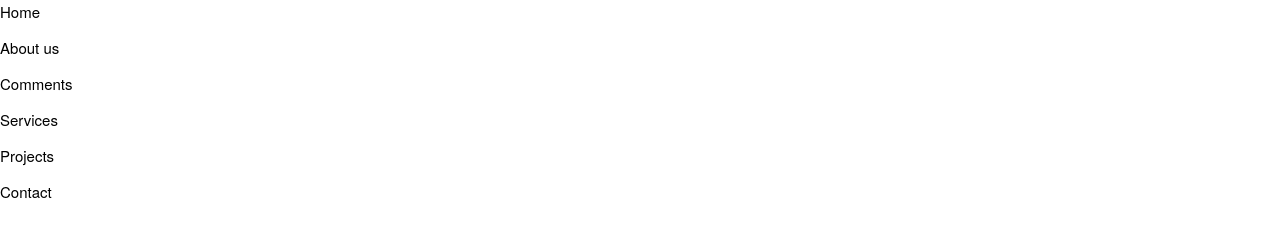
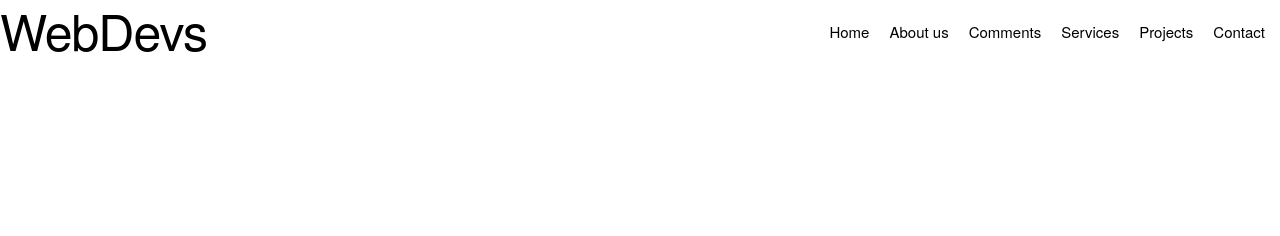
Before and after one commit to Kynhogat/kynhogat.github.io, a plain HTML site: page index.html in a window 1280 px wide. Drawn offline with nearby package versions, Linux system fonts and the light colour scheme.

Commit message:
added new nav and styled a bit

```diff
--- a/Skeleton-2.0.4/css/skeleton.css
+++ b/Skeleton-2.0.4/css/skeleton.css
@@ -170,25 +170,11 @@ p {
 /* Links !nosy, I have edited something here!!!
 –––––––––––––––––––––––––––––––––––––––––––––––––– */
 a {
+  position: relative;
   text-decoration: none;
-  color: var(--black-color); }
-a:hover{
   color: var(--black-color);
 }
-a::after {
-    content: "";
-    position: relative;
-    display: block;
-    width: 100%;
-    height: 2px;
-    bottom: 0;
-    left: 0;
-    background-color: #000;
-    transform: scaleX(0);
-    transition: transform 0.3s ease;}
-a:hover::after {
-      transform: scaleX(1);
-    }
+
 
 /* Buttons
 –––––––––––––––––––––––––––––––––––––––––––––––––– */
--- a/index.html
+++ b/index.html
@@ -29,8 +29,15 @@
 </head>
 
 <body>
-    <!-- Navbar -->
-    <ul class="nav">
+
+<div class="nav">
+    <a href="#" class="logo">
+      <h1>
+        <span class="web">Web</span><span class="devs">Devs</span>
+      </h1>
+    </a>
+    <ul class="nav-2">
+
       <li class="nav-item">
         <a href="" class="nav-link">Home</a>
       </li>
@@ -59,14 +66,18 @@
       <span class="bar"></span>
       <span class="bar"></span>
       <span class="bar"></span>
-  </div>
-
+    </div>
+</div>
     <!-- Dark/light theme switcher -->
 
-    <!-- Bars -->
+    <!-- Hero section -->
+<section class="section hero">
+  <div class="container">
+    <div class="row">
 
-    <!-- Hero section -->
-
+    </div>
+  </div>
+</section>
     <!-- About section -->
 
     <!-- Comments -->
@@ -76,11 +87,7 @@
     <!-- Scroll to top button -->
 
   <script src="js/app.js"></script>
-      <!-- Ion icons CDN -->
-      <script
-      type="module"
-      src="https://unpkg.com/ionicons@5.5.2/dist/ionicons/ionicons.esm.js"
-    ></script>
+
 
 </body>
 
--- a/src/css/style.css
+++ b/src/css/style.css
@@ -14,7 +14,51 @@ html{
     box-sizing: border-box;
     transition: var(--transition);
 }
+.nav{
+    box-shadow: 2px 3px 2px #f1f1f1;
+    background-color: red;
+    position: sticky;
+    top: 0;
+    left: 0;
+    z-index: 3;
+}
+.nav .logo{
+    float: left;
 
-.nav .nav-item{
+}
+.nav-2{
+    display: flex;
+    overflow: hidden;
+    float: right;
+    padding: 2rem 1.5rem;
+
+}
+
+.hamburger {
+    display: none;
+  }
+
+.nav-2 .nav-item{
+    margin-left: 2rem;
     list-style-type: none;
 }
+.logo {
+    font-size: 2rem;
+    font-weight: 500;
+  }
+.nav-link::after {
+    content: '';
+    position: absolute;
+    width: 100%;
+    height: 2px;
+    bottom: 0;
+    left: 0;
+    background-color: var(--black-color);
+    transform-origin: bottom right;
+    transition: transform 0.25s ease-out;
+    transform: scaleX(0);
+  }
+  .nav-link:hover::after {
+    transform: scaleX(1);
+    transform-origin: bottom left;
+  }
```
